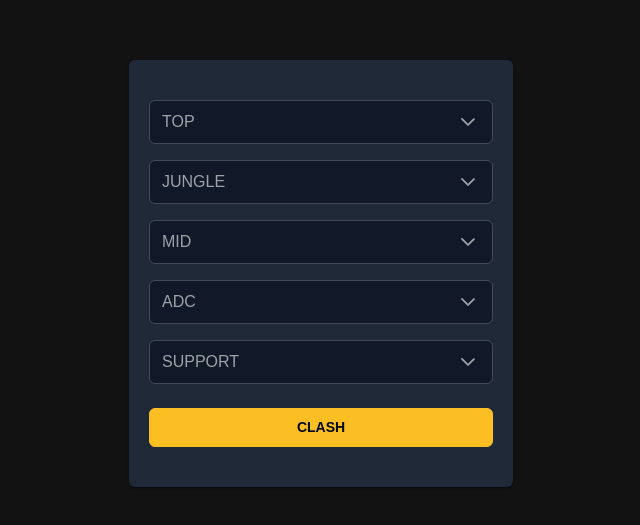
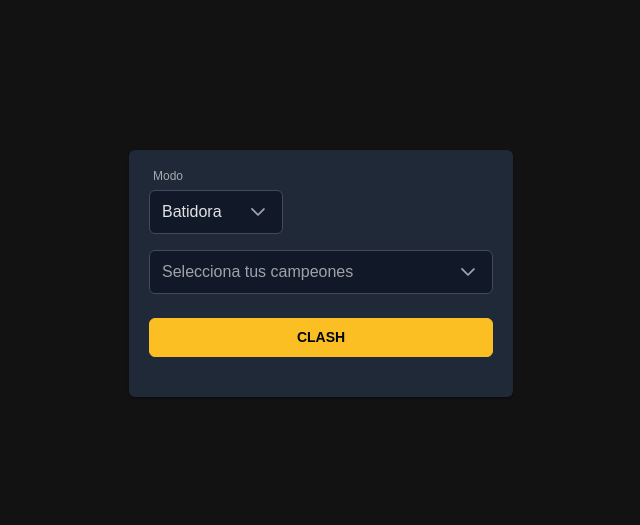
Before and after one commit to ClaudioGuevaraDev/chichaclash, a Next.js app: page / in a window 1280 px wide. Shown: the part 127-652 px from the top of the page, without its empty margins (319-959 px from the left). Built offline with nearby package versions, Linux system fonts and the light colour scheme; a web font is replaced by a local one.

Commit message:
modos añadidos

```diff
--- /dev/null
+++ b/src/enums/clash.ts
@@ -0,0 +1,13 @@
+export enum RolesEnum {
+  TOP = 'TOP',
+  JUNGLE = 'JUNGLE',
+  MID = 'MID',
+  ADC = 'ADC',
+  SUPPORT = 'SUPPORT',
+}
+
+export enum ModesEnum {
+  ALEATORIO = 'Aleatorio',
+  BATIDORA = 'Batidora',
+  POR_ROL = 'Por Rol',
+}
--- a/src/pages/index.tsx
+++ b/src/pages/index.tsx
@@ -1,13 +1,40 @@
 import { Avatar } from 'primereact/avatar';
 import { Button } from 'primereact/button';
 import { Card } from 'primereact/card';
+import { Dropdown } from 'primereact/dropdown';
+import { FloatLabel } from 'primereact/floatlabel';
 import { MultiSelect } from 'primereact/multiselect';
+import { FormEvent, useState } from 'react';
 
+import { ModesEnum, RolesEnum } from '@/enums/clash';
 import { champs } from '@/utils/champs';
 
-const ROLES = ['TOP', 'JUNGLE', 'MID', 'ADC', 'SUPPORT'];
+function Home() {
+  const [selectedMode, setSelectedMode] = useState(ModesEnum.BATIDORA);
+  const [selectedChamps, setSelectedChamps] = useState({
+    batidora: null,
+    rol: {
+      top: null,
+      jungle: null,
+      mid: null,
+      adc: null,
+      support: null,
+    },
+  });
+  const [loading, setLoading] = useState(false);
 
-function Home() {
+  const handleSubmit = (e: FormEvent<HTMLFormElement>) => {
+    e.preventDefault();
+
+    setLoading(true);
+
+    console.log(selectedChamps);
+
+    setTimeout(() => {
+      setLoading(false);
+    }, 2000);
+  };
+
   return (
     <div
       style={{
@@ -15,19 +42,49 @@
         alignItems: 'center',
         justifyContent: 'center',
         height: '100vh',
+        padding: 16,
       }}
     >
+      <form onSubmit={handleSubmit}>
         <Card
           style={{
             width: '100%',
             maxWidth: '24rem',
           }}
         >
-        {ROLES.map((role) => (
-          <div key={role}>
+          <div
+            style={{
+              display: 'flex',
+              alignItems: 'center',
+              gap: '1rem',
+              marginBottom: '1rem',
+            }}
+          >
+            <FloatLabel>
+              <Dropdown
+                placeholder='Modo'
+                options={Object.values(ModesEnum)}
+                value={selectedMode}
+                onChange={(e) => setSelectedMode(e.value)}
+                inputId='mode'
+              />
+              <label htmlFor='mode' style={{ marginLeft: '-0.5rem' }}>
+                Modo
+              </label>
+            </FloatLabel>
+          </div>
+
+          {selectedMode === ModesEnum.BATIDORA && (
             <MultiSelect
-              placeholder={role}
               options={champs}
+              placeholder='Selecciona tus campeones'
+              value={selectedChamps.batidora}
+              onChange={(e) =>
+                setSelectedChamps({
+                  ...selectedChamps,
+                  batidora: e.value,
+                })
+              }
               itemTemplate={(option) => (
                 <div
                   style={{
@@ -45,7 +102,94 @@
               )}
               display='chip'
               filter
-              style={{ width: '100%', marginTop: role !== 'TOP' ? '1rem' : 0 }}
+              style={{
+                width: '100%',
+              }}
+              virtualScrollerOptions={{ itemSize: 50 }}
+            />
+          )}
+
+          {selectedMode === ModesEnum.POR_ROL &&
+            Object.values(RolesEnum).map((role) => (
+              <div key={role}>
+                <MultiSelect
+                  options={champs}
+                  placeholder={role}
+                  value={
+                    role === RolesEnum.TOP
+                      ? selectedChamps.rol.top
+                      : role === RolesEnum.JUNGLE
+                        ? selectedChamps.rol.jungle
+                        : role === RolesEnum.MID
+                          ? selectedChamps.rol.mid
+                          : role === RolesEnum.ADC
+                            ? selectedChamps.rol.adc
+                            : selectedChamps.rol.support
+                  }
+                  onChange={(e) => {
+                    if (role === RolesEnum.TOP) {
+                      setSelectedChamps({
+                        ...selectedChamps,
+                        rol: {
+                          ...selectedChamps.rol,
+                          top: e.value,
+                        },
+                      });
+                    } else if (role === RolesEnum.JUNGLE) {
+                      setSelectedChamps({
+                        ...selectedChamps,
+                        rol: {
+                          ...selectedChamps.rol,
+                          jungle: e.value,
+                        },
+                      });
+                    } else if (role === RolesEnum.MID) {
+                      setSelectedChamps({
+                        ...selectedChamps,
+                        rol: {
+                          ...selectedChamps.rol,
+                          mid: e.value,
+                        },
+                      });
+                    } else if (role === RolesEnum.ADC) {
+                      setSelectedChamps({
+                        ...selectedChamps,
+                        rol: {
+                          ...selectedChamps.rol,
+                          adc: e.value,
+                        },
+                      });
+                    } else if (role === RolesEnum.SUPPORT) {
+                      setSelectedChamps({
+                        ...selectedChamps,
+                        rol: {
+                          ...selectedChamps.rol,
+                          support: e.value,
+                        },
+                      });
+                    }
+                  }}
+                  itemTemplate={(option) => (
+                    <div
+                      style={{
+                        display: 'flex',
+                        alignItems: 'center',
+                        gap: '0.75rem',
+                      }}
+                    >
+                      <Avatar
+                        shape='circle'
+                        image={`/champs/${option.label.toLowerCase()}.webp`}
+                      />
+                      <p>{option.label}</p>
+                    </div>
+                  )}
+                  display='chip'
+                  filter
+                  style={{
+                    width: '100%',
+                    marginTop: role === RolesEnum.TOP ? 0 : 16,
+                  }}
                   virtualScrollerOptions={{ itemSize: 50 }}
                 />
               </div>
@@ -56,8 +200,11 @@
             className='mt-4'
             style={{ marginTop: '1.5rem', width: '100%' }}
             size='small'
+            type='submit'
+            loading={loading}
           />
         </Card>
+      </form>
     </div>
   );
 }
```
Lines whose indentation alone changed are shown as unchanged.
